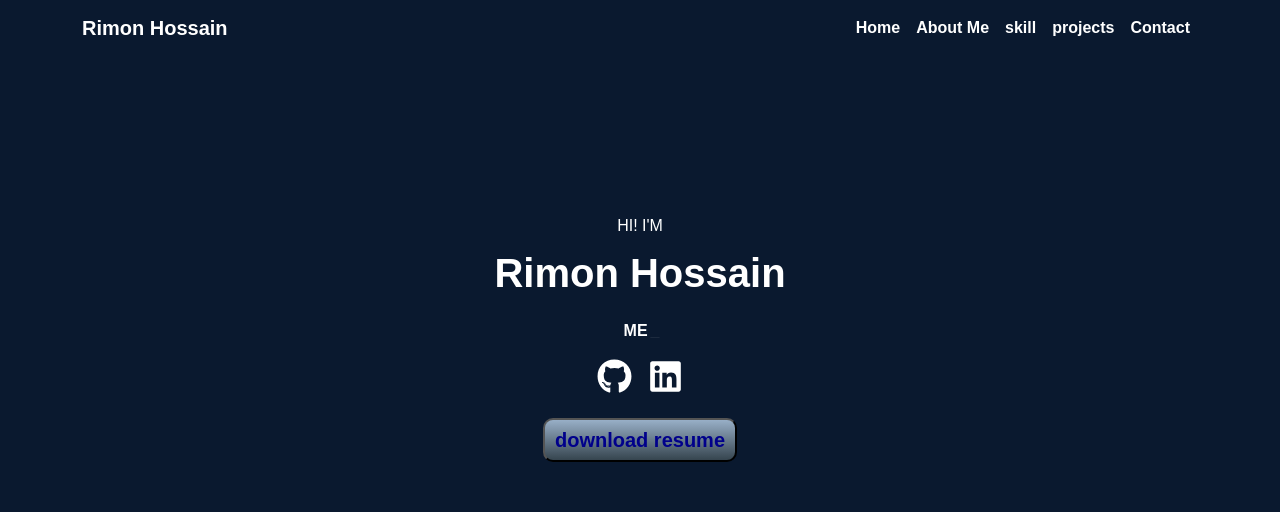
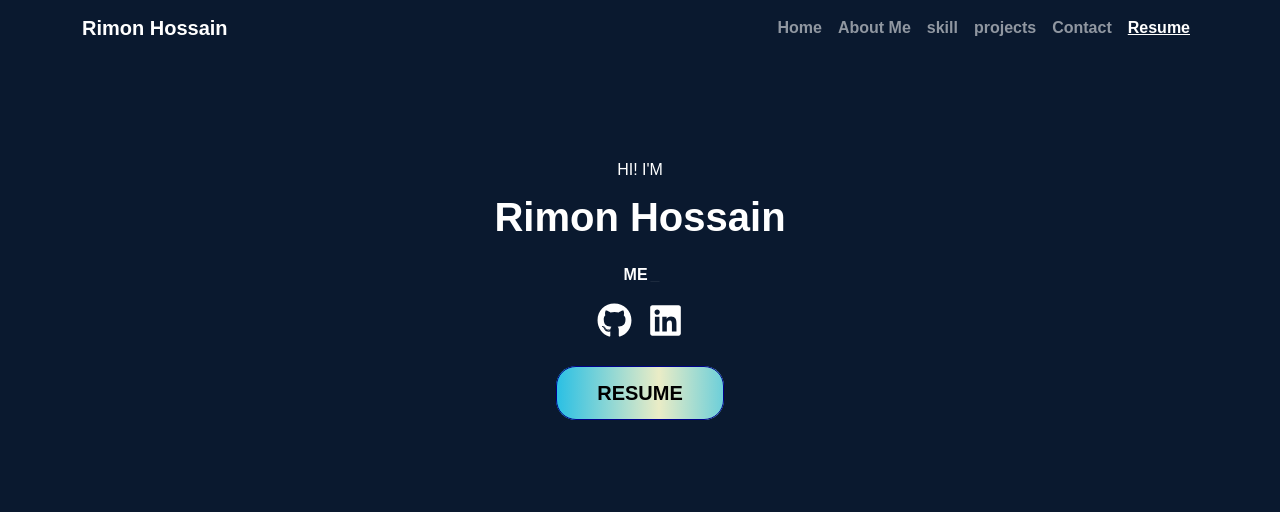
Before and after one commit to rimonhossain12/my-protfolio, a React (Create React App) app: page / in a window 1280 px wide. Shown: the top 512 px of the page. Built offline with nearby package versions, Linux system fonts and the light colour scheme.

Commit message:
resume linkup

```diff
--- a/src/pages/Home/About/About.js
+++ b/src/pages/Home/About/About.js
@@ -10,10 +10,7 @@ const About = () => {
             <div class="row g-4">
                 <Fade right cascade>
                     <div className='col-sm-12 col-md-6 col-lg-6'>
-                        {/* <p style={{ textAlign: 'justify' }}> */}
                         <img id="profile-img" className='img-fluid' src="https://i.ibb.co/R7pX5yv/74418535.jpg" alt="74418535" border="0" />
-                        {/* </p> */}
-                        {/* <img className='img-fluid' id="profile-img"  src="https://i.ibb.co/m8PpXtP/rimon.jpg" alt="rimon" border="0"/> */}
                     </div>
                 </Fade>
                 <Fade left cascade>
@@ -21,13 +18,14 @@ const About = () => {
                         <Zoom bottom cascade>
                             <h3 className='text-start fw-bold' style={{ color: '#B7950B' }} >About Me</h3>
                         </Zoom>
-
                         <p style={{ textAlign: 'justify', marginTop: '6vh', fontSize: '17px' }}>
                             Hi! I am Rimon Hossain, a 4th year student of Diploma in Computer Science and Technology. I am a Marn Stack developer as well as a programming problem solving lover. I am constantly improving myself to improve myself in this field.</p>
-
+                        <div className='mt-5 text-start'>
+                            <a className='text-decoration-none' id='resume-button' href="https://drive.google.com/file/d/13lZ6IshNLg3b5eISudcmecmT1ww4zH9n/view?usp=sharing" target={`_blank`}>Resume</a>
+                        </div>
                     </div>
                 </Fade>
-            </div >
+            </div>
         </div>
     );
 };
--- a/src/pages/Home/Banner/Banner.js
+++ b/src/pages/Home/Banner/Banner.js
@@ -5,17 +5,20 @@ import './Banner.css';
 const Banner = () => {
     return (
         <div>
-            <Navbar className="navbar-dark" expand="lg">
+            <Navbar className="navbar-dark fixed-top" expand="lg">
             <Container>
                 <Navbar.Brand href="#home" className='nav-style'>Rimon Hossain</Navbar.Brand>
                 <Navbar.Toggle aria-controls="basic-navbar-nav" />
                 <Navbar.Collapse id="basic-navbar-nav">
                 <Nav className="ms-auto">
-                    <Nav.Link href="#home" className='nav-style' style={{color:'white'}}>Home</Nav.Link>
-                            <Nav.Link href="#about" className='nav-style' style={{ color: 'white' }}>About Me</Nav.Link>
-                            <Nav.Link href="#skill" className='nav-style' style={{ color: 'white' }}>skill</Nav.Link>
-                            <Nav.Link href="#project" className='nav-style' style={{ color: 'white' }}>projects</Nav.Link>
-                            <Nav.Link href="#contact" className='nav-style' style={{ color: 'white' }}>Contact</Nav.Link>
+                    <Nav.Link href="#home" className='nav-style'>Home</Nav.Link>
+                            <Nav.Link href="#about" className='nav-style'>About Me</Nav.Link>
+                            <Nav.Link href="#skill" className='nav-style'>skill</Nav.Link>
+                            <Nav.Link href="#project" className='nav-style'>projects</Nav.Link>
+                            <Nav.Link href="#contact" className='nav-style' >Contact</Nav.Link>
+                            <Nav.Link href="#contact" className='nav-style' >
+                                <a href="https://drive.google.com/file/d/13lZ6IshNLg3b5eISudcmecmT1ww4zH9n/view?usp=sharing" target={`_blank`}>Resume</a>
+                            </Nav.Link>
                 </Nav>
                 </Navbar.Collapse>
             </Container>
--- a/src/pages/Home/Header/Header.css
+++ b/src/pages/Home/Header/Header.css
@@ -15,3 +15,23 @@ a:hover{
     font-weight: bold;
     border-radius: 10px;
 }
+
+.resume {
+margin-top: 5vh;
+}
+.resume a{
+    text-decoration: none;
+}
+#resume-button{
+    margin-top: 20px;
+    padding: 15px 40px;
+    background-image: linear-gradient(90deg, #2bc0e4 0, #eaecc6 51%, #2bc0e4);
+    font-size: 20px;
+    margin: 10px;
+    color: black;
+    background-size: 200px;
+    font-weight: bold;
+    border-radius: 20px;
+    text-transform: uppercase;
+    border: 1px solid darkblue;
+}
--- a/src/pages/Home/Header/Header.js
+++ b/src/pages/Home/Header/Header.js
@@ -18,8 +18,6 @@ const Header = () => {
                     typeSpeed={200}
                     deleteSpeed={50}
                     delaySpeed={1000}
-                    // onLoopDone={handleDone}
-                    // onType={handleType}
                 />
             </span>
 
@@ -27,8 +25,8 @@ const Header = () => {
                 <a href="https://github.com/rimonhossain12" target={`_blank`} className='me-3'><FaGithub size={35} /></a>
                 <a href="https://www.linkedin.com/in/rimonhossain12/" target={`_blank`}><FaLinkedin size={35} /></a>
             </div>
-            <div className='mt-4'>
-                <button className='btn-gradient'>download resume</button>
+            <div className='resume'>
+                <a id='resume-button' href="https://drive.google.com/file/d/13lZ6IshNLg3b5eISudcmecmT1ww4zH9n/view?usp=sharing" target={`_blank`}>Resume</a>
             </div>
         </div>
     );
--- a/src/pages/Home/Projects/Project.js
+++ b/src/pages/Home/Projects/Project.js
@@ -38,7 +38,6 @@ const Project = () => {
                                 </ul>
                             </Card>
                         </Col>
-
                         <Col xs={12} md={6} lg={4}>
                             <Card className="project-card">
                                 <Card.Img className='img-fluid mb-1' variant="top" src={'https://i.ibb.co/k0M4hKM/Screenshot-55.png'} />
```
Also changed, not shown: 1 other file (tests, documents, lock files or other folders). Lines whose indentation alone changed are shown as unchanged.
